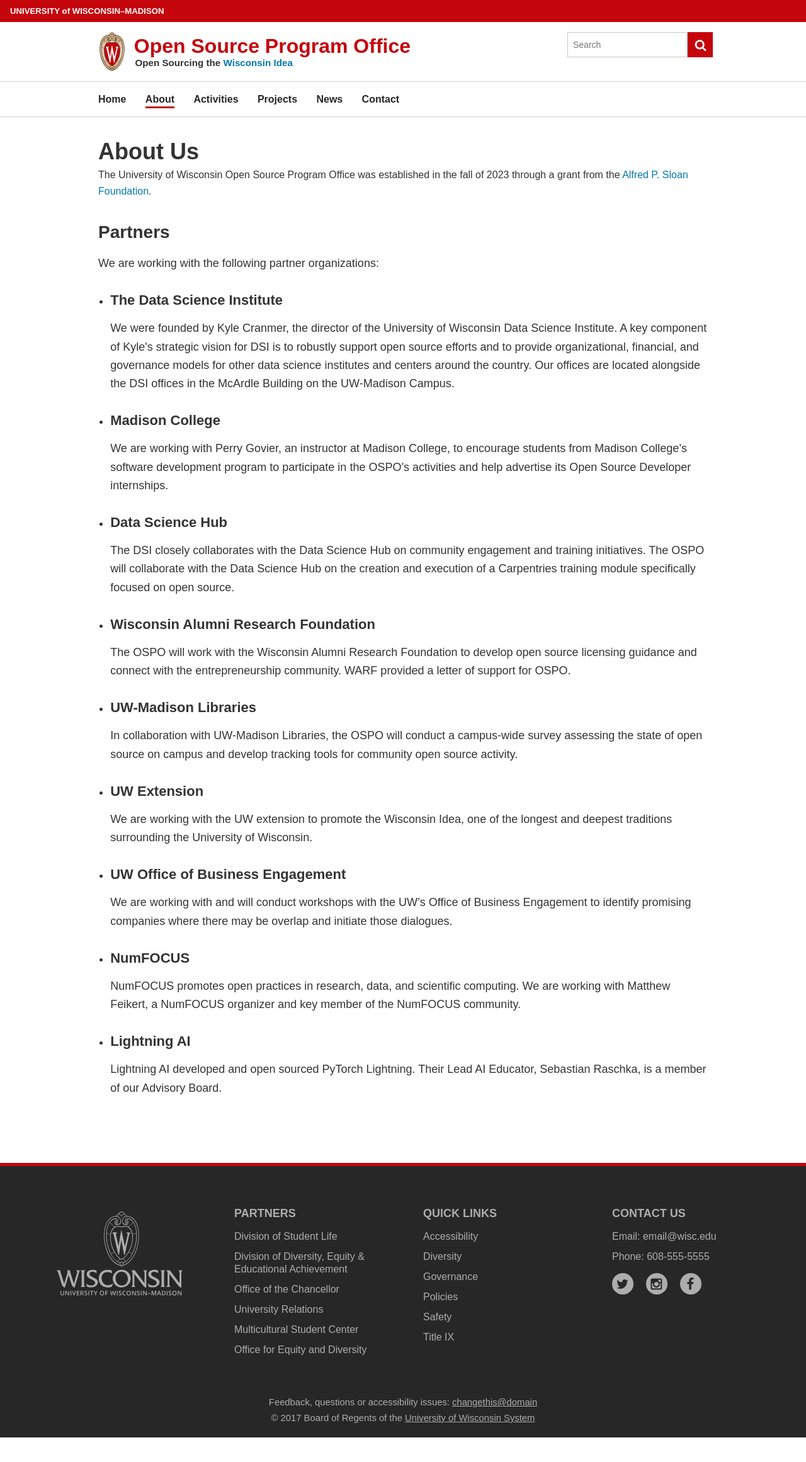
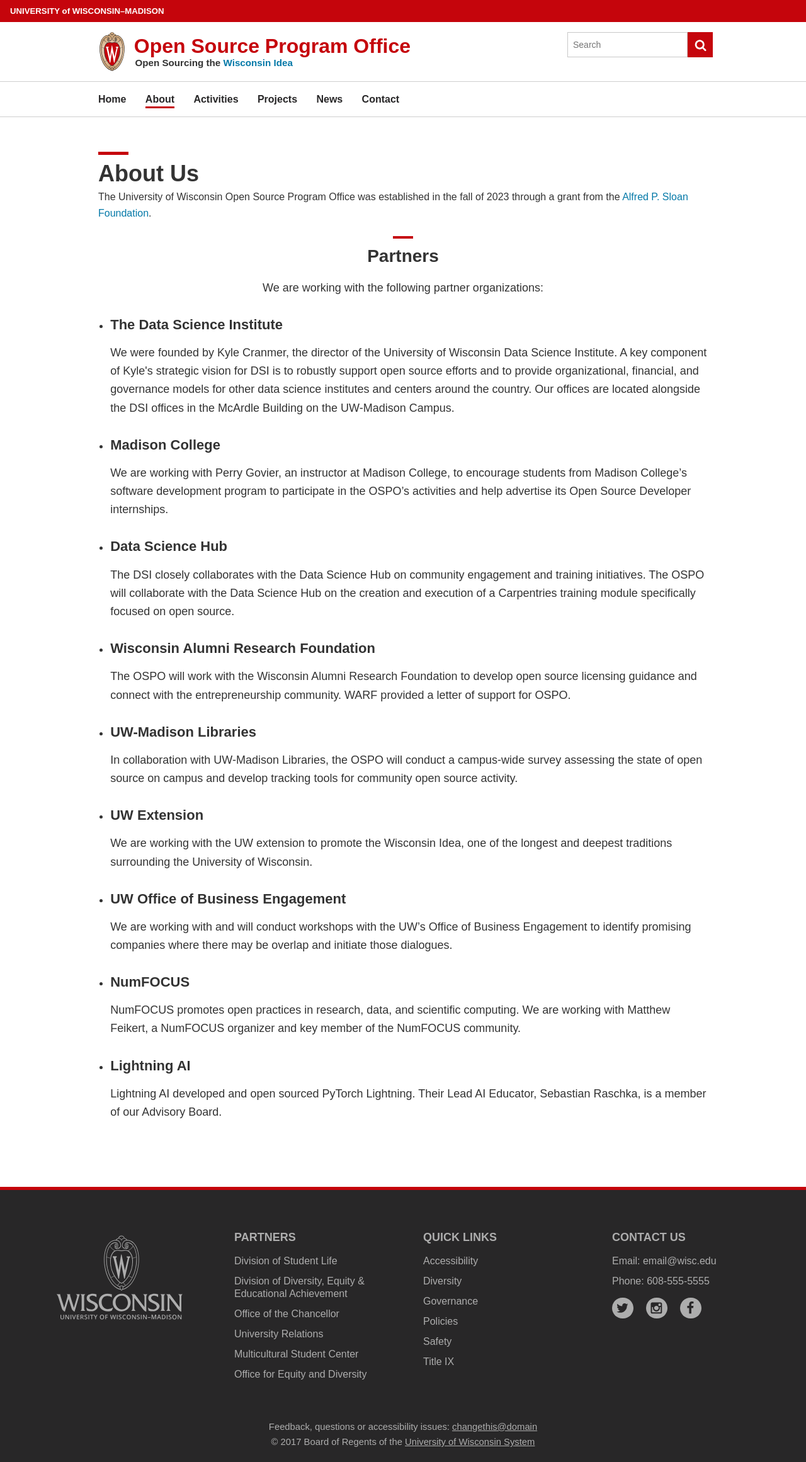
Before and after one commit to UW-Madison-DSI/ospo.wisc.edu-version-1.0, a Jekyll site: the page built from about.html, in a window 1280 px wide. Shown: the whole page at 63% size. Built offline with Jekyll 4.4.1, drawn with Linux system fonts in a browser that asks for light colours; some web fonts are replaced; before the commit the page ends 2283 px from its top, so only the background shows below that.

Commit message:
Got a bit of the structure of the about file going
Edited the title for the index.html as well

```diff
--- a/about.html
+++ b/about.html
@@ -2,12 +2,21 @@
 title: About Us
 layout: default
 ---
+<!DOCTYPE html>
+<html lang="en">
+<head>
+	<meta charset="UTF-8">
+	<meta name="viewport" content="width=device-width, initial-scale=1.0">
+	<title>About Us</title>
+</head>
+<body>
 
-<h1>About Us</h1>
+
+<h1 class="uw-mini-bar">About Us</h1>
 The University of Wisconsin Open Source Program Office was established in the fall of 2023 through a grant from the <a href="http://www.sloan.org" target="_blank">Alfred P. Sloan Foundation</a>.
 
-<h2>Partners</h2>
-<p>We are working with the following partner organizations: </p>
+<h2 class="uw-mini-bar-center text-center">Partners</h2>
+<p class="text-center">We are working with the following partner organizations: </p>
 
 <ul>
 	<li>
@@ -55,6 +64,8 @@
 		<p>Lightning AI developed and open sourced PyTorch Lightning. Their Lead AI Educator, Sebastian Raschka, is a member of our Advisory Board.</p>
 	</li>
 </ul>
+</body>
+</html>
 
 <!--
 	Add cards for each partner!!
--- a/index.html
+++ b/index.html
@@ -7,7 +7,7 @@
   <head>
     <meta charset="utf-8">
     <meta name="viewport" content="width=device-width, initial-scale=1">
-    <title></title>
+    <title>Home</title>
     <link href="https://cdn.jsdelivr.net/npm/bootstrap@5.3.2/dist/css/bootstrap.min.css" rel="stylesheet" integrity="sha384-T3c6CoIi6uLrA9TneNEoa7RxnatzjcDSCmG1MXxSR1GAsXEV/Dwwykc2MPK8M2HN" crossorigin="anonymous">
   </head>
   <body>
```
